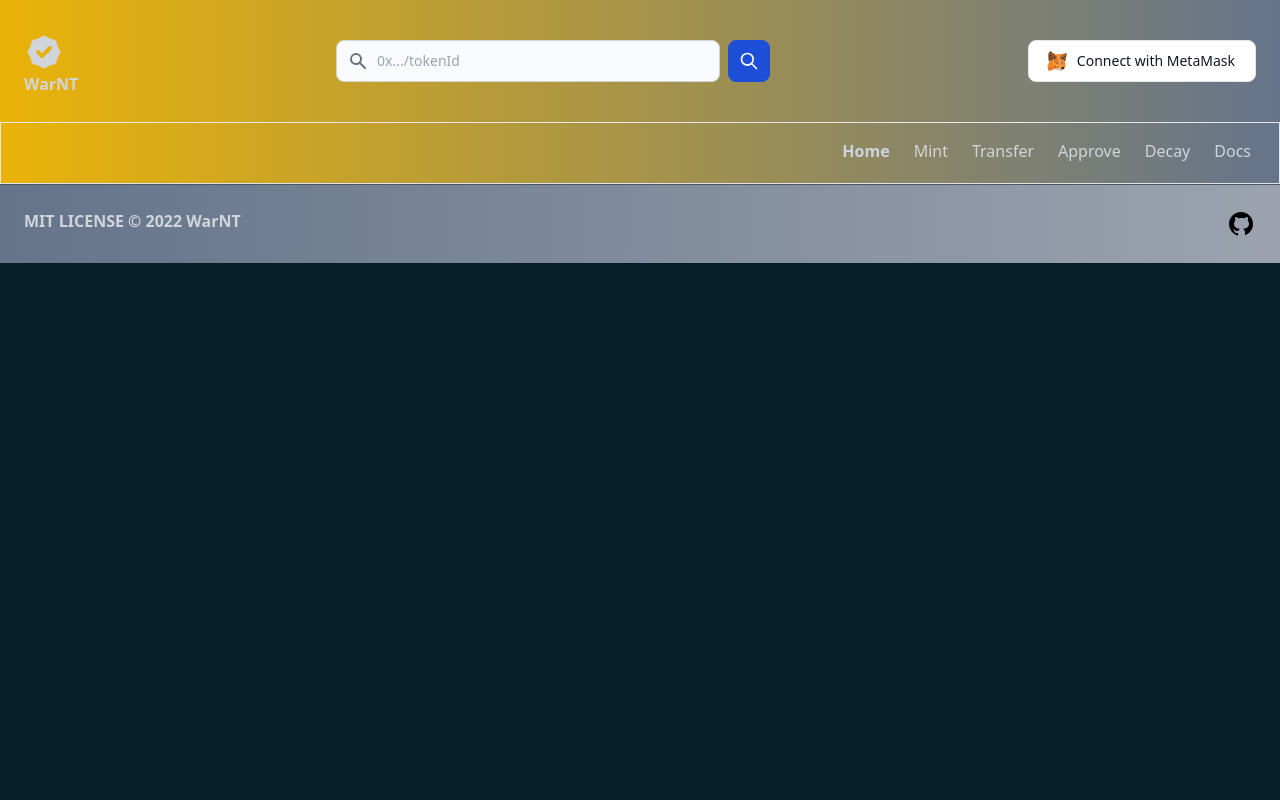
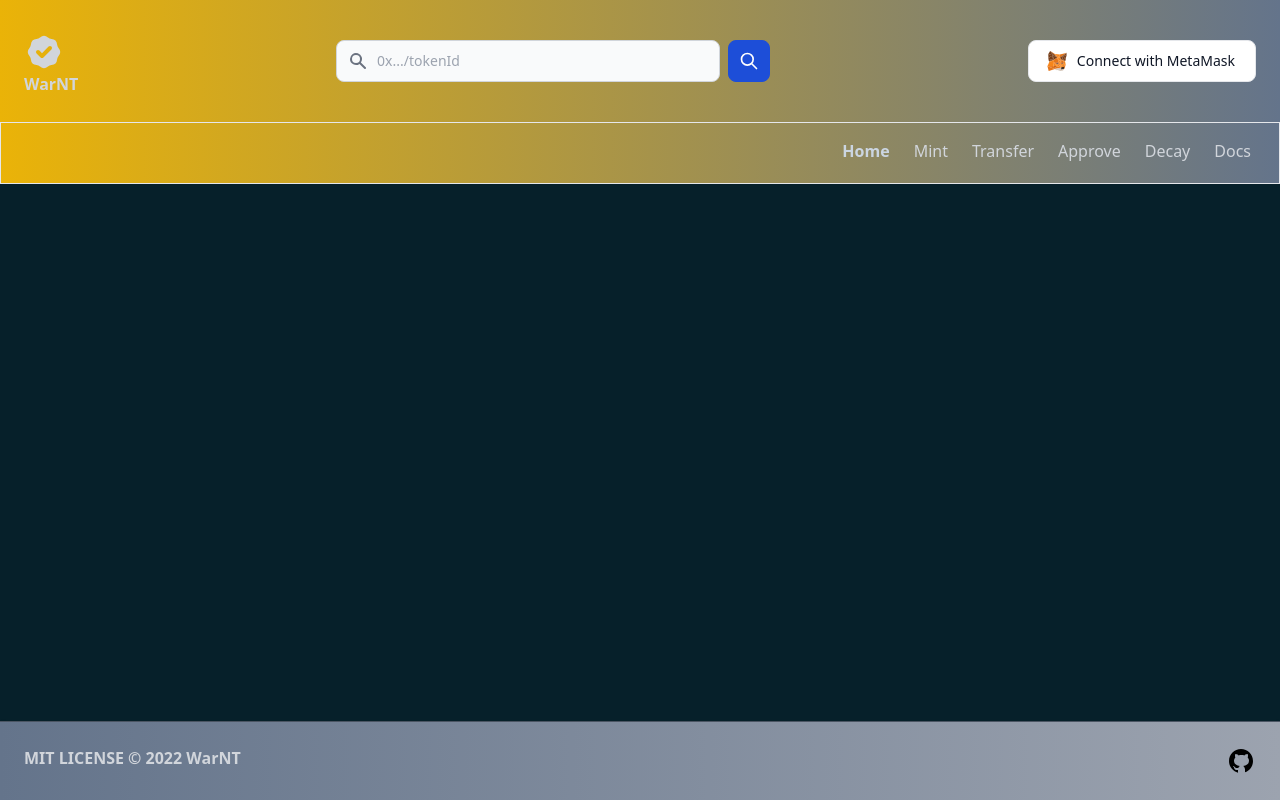
Before and after one commit to ksgr5566/Warranty-NFT, a Next.js app in the folder client/: page / in a window 1280 px wide. Built offline with nearby package versions, Linux system fonts and the light colour scheme.

Commit message:
Styled Footer and added sendMessage file

```diff
--- a/client/components/Footer.jsx
+++ b/client/components/Footer.jsx
@@ -2,7 +2,7 @@ import GithubSvg from "./svgs/GithubSvg"
 
 function Footer() {
   return (
-    <footer className="bottom-0 p-4 w-full border-t shadow md:p-6 flex justify-between border-gray-600 ">
+    <footer className="bottom-0  p-4 w-full border-t shadow md:p-6 flex justify-between border-gray-600 ">
     <p className="font-bold ">MIT LICENSE &copy; 2022 WarNT</p>
     <a className="font-bold" href="www.github.com" target="_blank"><GithubSvg /></a>
     </footer>
--- a/client/package.json
+++ b/client/package.json
@@ -11,6 +11,7 @@
   "dependencies": {
     "@heroicons/react": "^1.0.6",
     "dotenv": "^16.0.1",
+    "fast-two-sms": "^3.0.0",
     "fs": "^0.0.1-security",
     "next": "12.2.3",
     "node-fetch": "^3.2.9",
--- a/client/pages/_app.jsx
+++ b/client/pages/_app.jsx
@@ -1,18 +1,19 @@
-import '../styles/globals.css'
-import Head from 'next/head'
-import Navbar from '../components/Navbar'
-import Footer from '../components/Footer'
-import { LoginProvider } from '../contexts/LoginContext'
+import "../styles/globals.css";
+import Head from "next/head";
+import Navbar from "../components/Navbar";
+import Footer from "../components/Footer";
+import { LoginProvider } from "../contexts/LoginContext";
 
 function MyApp({ Component, pageProps }) {
-
   return (
     <>
+
       <Head>
         <title>Warranty NFT</title>
         <meta name="description" content="Generated by create next app" />
         <link rel="icon" href="/warranty.ico" />
       </Head>
+      <div className="flex flex-col min-h-screen justify justify-between">
         <LoginProvider>
           <div className="bg-gradient-to-r from-yellow-500 to-slate-500 opacity-4 bg-transparent">
             <Navbar />
@@ -22,8 +23,9 @@ function MyApp({ Component, pageProps }) {
             <Footer />
           </div>
         </LoginProvider>
+      </div>
     </>
-  )
+  );
 }
 
-export default MyApp
+export default MyApp;
```
Also changed, not shown: client/utils/sendMessage.js (added, +16 -0 lines), 1 other file (tests, documents, lock files or other folders). Lines whose indentation alone changed are shown as unchanged.
